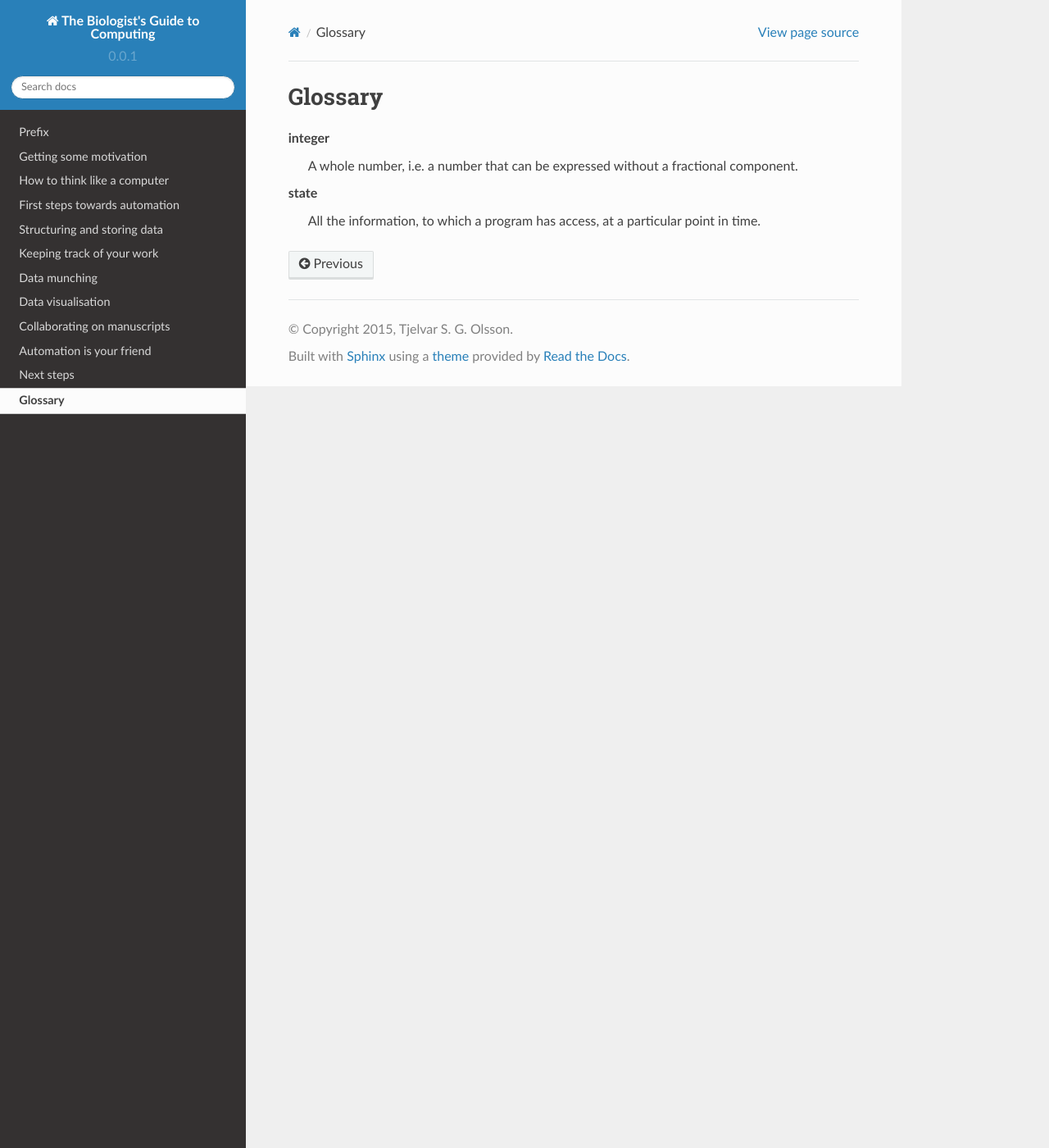
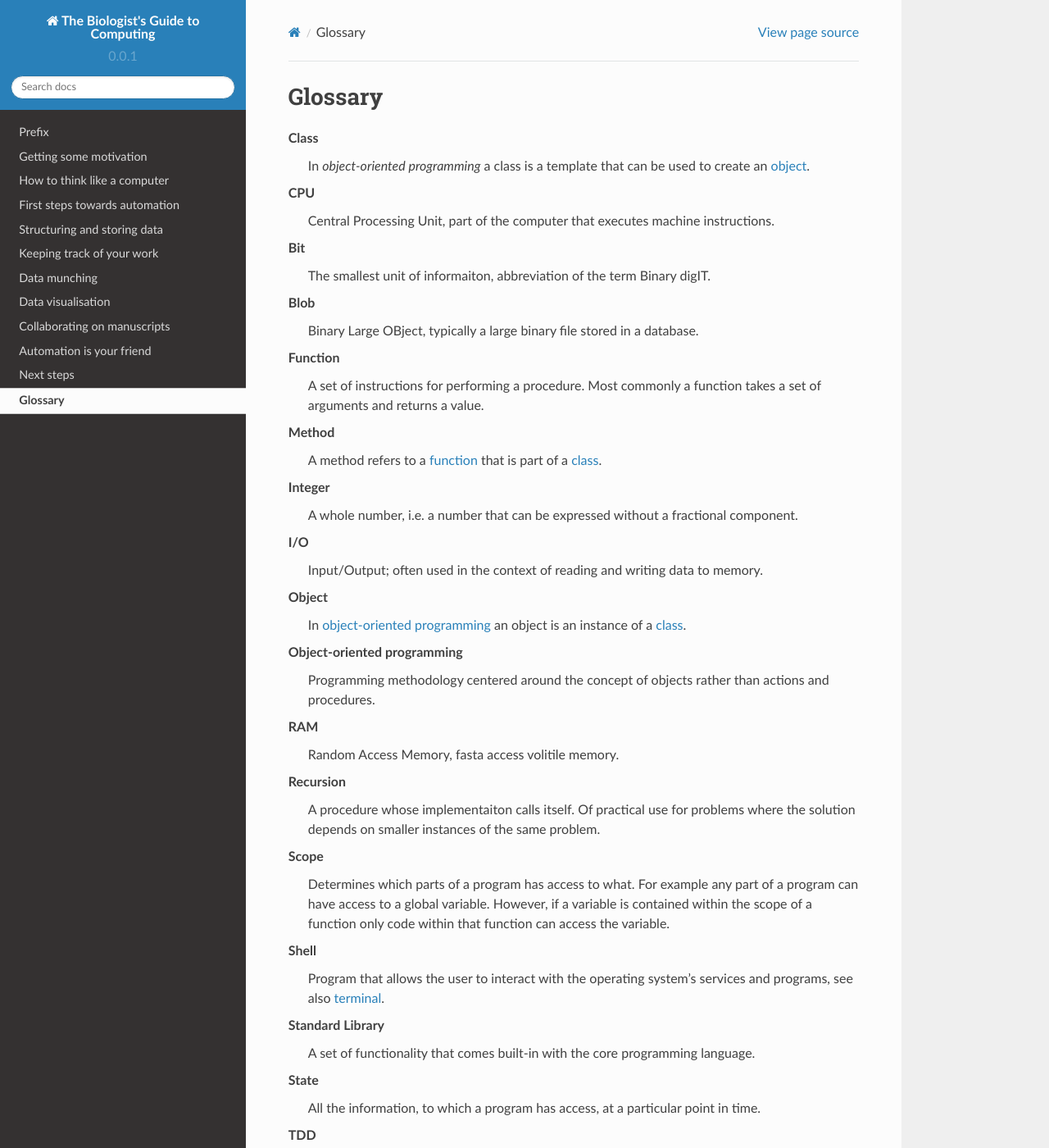
Before and after one commit to tjelvar-olsson/biologists-guide-to-computing, a Sphinx documentation site: the page built from source/glossary.rst, in a window 1280 px wide and 1400 px high. Shown: the whole window at 82% size. Built offline with Sphinx 7.4.7 and the Read the Docs theme 2.0.0, drawn with Linux system fonts in a browser that asks for light colours; some of the changed text lies outside the part shown.

Commit message:
Extended the glossary.

```diff
--- a/source/glossary.rst
+++ b/source/glossary.rst
@@ -1,8 +1,74 @@
 Glossary
 ========
 
-integer
-    A whole number, i.e. a number that can be expressed without a fractional component.
+.. glossary::
 
-state
-    All the information, to which a program has access, at a particular point in time.
+    Class
+        In `object-oriented programming` a class is a template that can be used to create
+        an :term:`object`.
+
+    CPU
+        Central Processing Unit, part of the computer that executes machine instructions.
+
+    Bit
+        The smallest unit of informaiton, abbreviation of the term Binary digIT.
+
+    Blob
+        Binary Large OBject, typically a large binary file stored in a database.
+
+    Function
+        A set of instructions for performing a procedure. Most commonly a function takes a
+        set of arguments and returns a value.
+
+    Method
+        A method refers to a :term:`function` that is part of a :term:`class`.
+
+    Integer
+        A whole number, i.e. a number that can be expressed without a fractional component.
+
+    I/O
+        Input/Output; often used in the context of reading and writing data to
+        memory.
+
+    Object
+        In :term:`object-oriented programming` an object is an instance of a :term:`class`.
+
+    Object-oriented programming
+        Programming methodology centered around the concept of objects rather than actions
+        and procedures.
+
+    RAM
+        Random Access Memory, fasta access volitile memory.
+
+    Recursion
+        A procedure whose implementaiton calls itself. Of practical use for problems where
+        the solution depends on smaller instances of the same problem.
+
+    Scope
+        Determines which parts of a program has access to what. For example any part of a
+        program can have access to a global variable. However, if a variable is contained
+        within the scope of a function only code within that function can access the variable.
+
+    Shell
+        Program that allows the user to interact with the operating system's services and
+        programs, see also :term:`terminal`.
+
+    Standard Library
+        A set of functionality that comes built-in with the core programming language.
+
+    State
+        All the information, to which a program has access, at a particular point in time.
+
+    TDD
+        See :term:`test-driven development`
+
+    Terminal
+        Application for accessing a shell, see also :term:`shell`.
+
+    Test-driven development
+        Methodology used in software development that makes use of rapid iterations of development
+        cycles. The develoment cycle includes three steps:
+
+            1. Write a test
+            2. Write minimal code to make the test pass
+            3. Refactor the code if necessary
```
